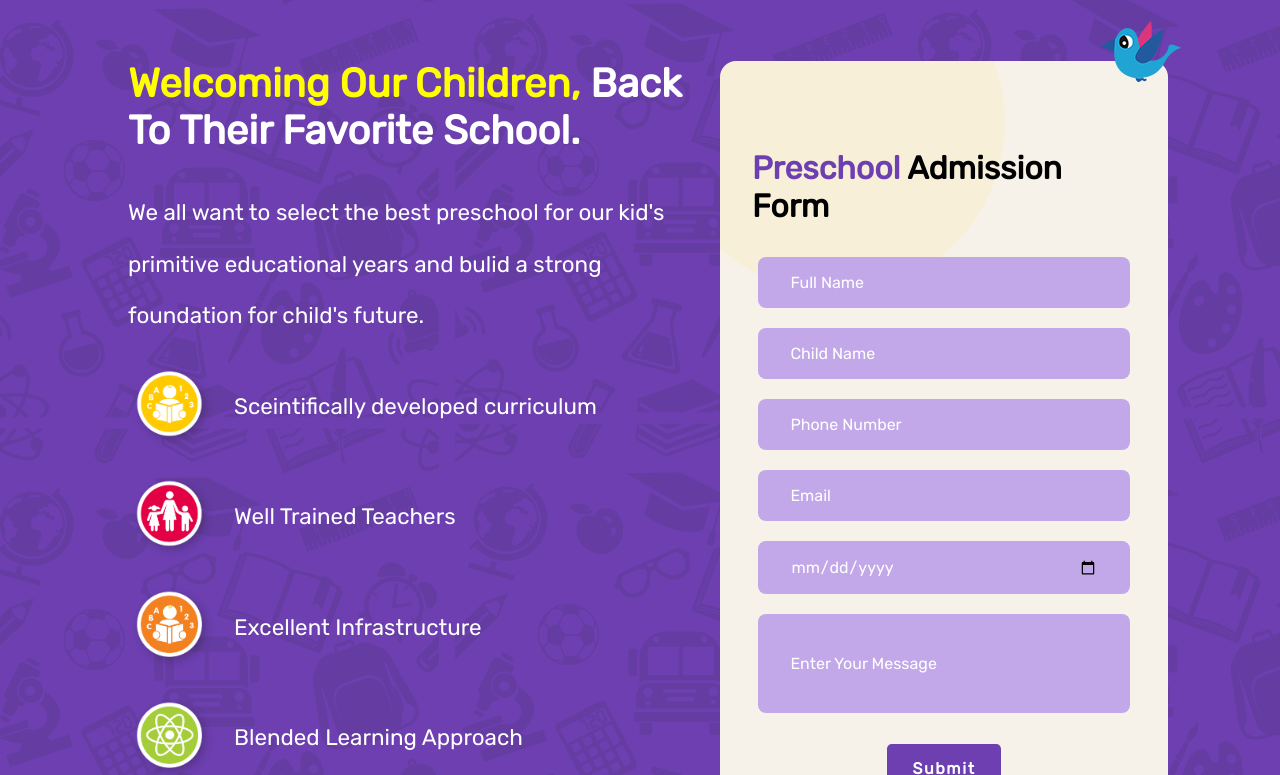
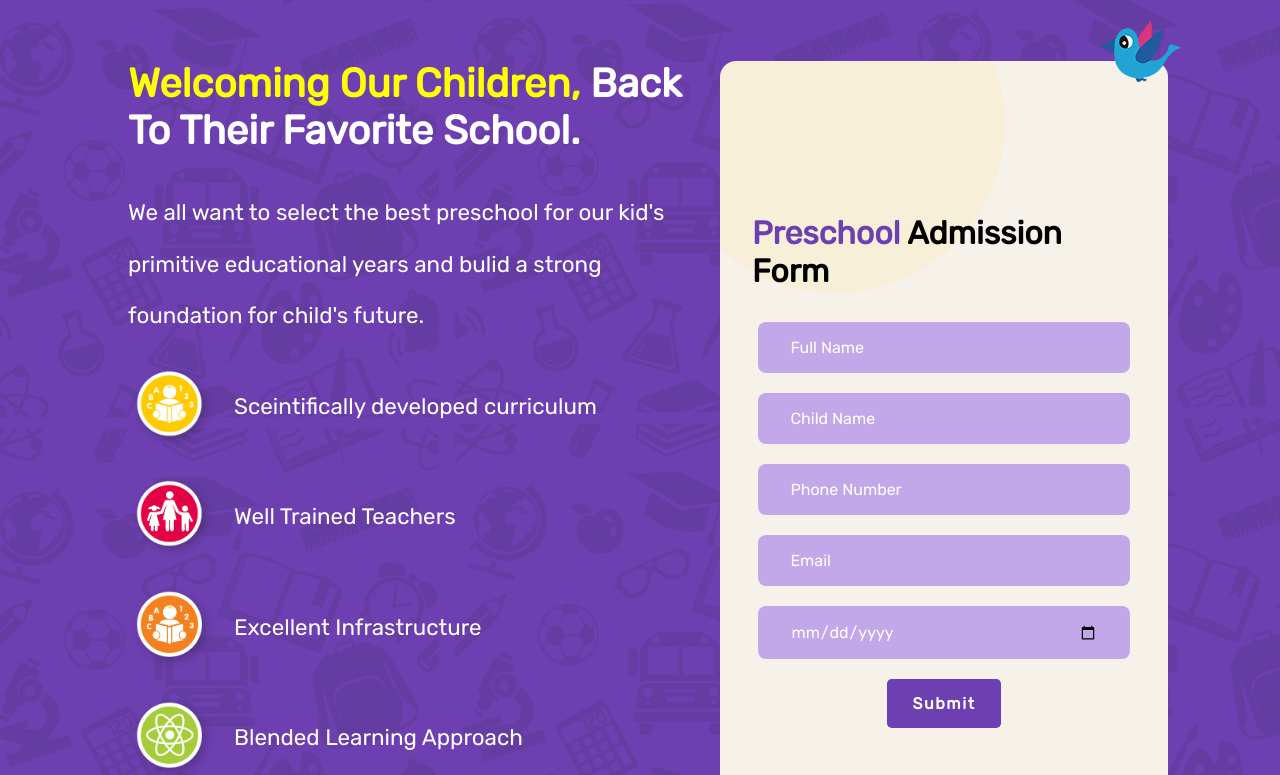
Before and after one commit to syedjunaid7/Little-Millenium-Nursey-School, a React (Create React App) app: page /admission in a window 1280 px wide. Shown: the part 387-1162 px from the top of the page. Built offline with nearby package versions, Linux system fonts and the light colour scheme.

Commit message:
Initial Commit

```diff
--- a/src/Components/MainSec/Main.jsx
+++ b/src/Components/MainSec/Main.jsx
@@ -6,7 +6,6 @@ import kangaroo from "../../assets/images/Our-Purpose.webp";
 import { ToastContainer, toast } from "react-toastify";
 import "react-toastify/dist/ReactToastify.css";
 import { useState } from "react";
-import PhoneLink from "../../assets/links/PhoneLink";
 
 export default function Main() {
   const [name, setname] = useState('');
--- a/src/pages/Admission/Admission.jsx
+++ b/src/pages/Admission/Admission.jsx
@@ -1,17 +1,32 @@
-import React, { useEffect } from "react";
+import React, { useEffect, useState } from "react";
 import "./Admission.scss";
 import icon1 from "../../assets/images/icon2.png";
 import icon2 from "../../assets/images/icon4.png";
 import icon3 from "../../assets/images/icon5.png";
 import icon4 from "../../assets/images/icon3.png";
-import { Tooltip } from "react-tooltip";
 import bird from "../../assets/images/bird.png";
 import { useNavigate } from "react-router-dom";
 import { HiOutlineChevronRight } from "react-icons/hi";
-
+import { ToastContainer, toast } from "react-toastify";
+import "react-toastify/dist/ReactToastify.css";
 export default function Adimission() {
   const navigate = useNavigate();
+  const [fName, setFname] = useState("");
+  const [cName, setCname] = useState("");
+  const [pNumber, setpNumber] = useState("");
+  const [eMail, setEmail] = useState("");
 
+  const handleSubmit = (event) => {
+    event.preventDefault();
+    if (fName !== "" || cName !== "" || pNumber !== "" || eMail !== "") {
+      toast(" We will Reach Youu Soon !");
+      setFname("");
+      setCname("");
+      setpNumber("");
+      setEmail("");
+
+    }
+  };
   return (
     <>
       <div className="topper">
@@ -55,73 +70,46 @@ export default function Adimission() {
 
         <div className="sec2-Admission" data-aos="zoom-in">
           <img src={bird} />
-
-          <form>
+          <form onSubmit={handleSubmit}>
             <h3>
               <span>Preschool </span>Admission Form
             </h3>
             <input
               type="input"
               className="input1"
-              data-tooltip-id="my-tooltip"
-              data-tooltip-content="name is required*"
               placeholder="Full Name"
+              required
+              value={fName}
+              onChange={(e) => setFname(e.target.value)}
             />
             <input
               type="text"
-              className="input2"
-              data-tooltip-id="my-tooltip"
-              data-tooltip-content="child name is required*"
               placeholder="Child Name"
-            />
-            <Tooltip
-              id="my-tooltip"
-              style={{ backgroundColor: "red" }}
-              place="bottom"
+              required
+              value={cName}
+              onChange={(e) => setCname(e.target.value)}
             />
             <input
               type="number"
-              className="input2"
-              data-tooltip-id="my-tooltip"
-              data-tooltip-content="number is required*"
               placeholder="Phone Number"
-            />
-            <Tooltip
-              id="my-tooltip"
-              style={{ backgroundColor: "red" }}
-              place="bottom"
+              required
+              value={pNumber}
+              onChange={(e) => setpNumber(e.target.value)}
             />
             <input
               type="email"
-              className="input2"
-              data-tooltip-id="my-tooltip"
-              data-tooltip-content="email is required*"
               placeholder="Email"
-            />
-            <Tooltip
-              id="my-tooltip"
-              style={{ backgroundColor: "red" }}
-              place="bottom"
+              required
+              value={eMail}
+              onChange={(e) => setEmail(e.target.value)}
             />
             <div className="date-input">
               <input
                 type="date"
-                className="input2"
-                data-tooltip-id="my-tooltip"
-                data-tooltip-content="DOB is required*"
                 placeholder="D . O . B"
-              />
-            </div>
-            <Tooltip
-              id="my-tooltip"
-              style={{ backgroundColor: "red" }}
-              place="bottom"
-            />
-            <div className="mssg-input">
-              <input
-                type="text"
-                className="mssgBox"
-                placeholder="Enter Your Message"
+                // required
+                // value={admissionData}
+                // onChange={(e) => setAdmissionData(e.target.value)}
               />
             </div>
             <button>Submit</button>
@@ -164,6 +152,8 @@ export default function Adimission() {
           </div>
         </div>
       </section>
+      <ToastContainer />
+
     </>
   );
 }
--- a/src/pages/Admission/Admission.scss
+++ b/src/pages/Admission/Admission.scss
@@ -84,15 +84,6 @@
       justify-content: center;
       width: 100%;
     }
-    .mssg-input{
-      display: flex;
-      justify-content: center;
-      width: 100%;
-      input{
-        padding: 2.5rem 2rem;
-      }
-      margin-bottom: 0.7rem;
-    }
   }
 }
 
@@ -136,54 +127,13 @@
   }
 }
 
-
-// @media (max-width: 768px) {
-//   .admission-container {
-//     flex-direction: column;
-//     padding: 1rem;
-//   }
-//   .sec1-Admission {
-//     text-align: center;
-//     .icons-box {
-//       gap: 0;
-//     }
-//     img {
-//       width: 25%;
-//     }
-//   }
-
-//   .sec2-Admission {
-//     padding: 0.7rem;
-//     padding-bottom: 1rem;
-//     button {
-//       width: 40%;
-//     }
-//     .mssgBox {
-//       padding: 2rem 1.2rem;
-//     }
-//     input {
-//       width: 85%;
-//     }
-//   }
-//   .sec3-Admission {
-//     padding: 5rem 1rem;
-//     .process-card {
-//       margin-top: 30px;
-//       flex-direction: column;
-//       div {
-//         width: auto;
-//         height: 20vh;
-//       }
-//     }
-//   }
-// }
 @media (max-width: 1920px) {
   .admission-container .sec2-Admission {
     margin-bottom: 0;
   }
 }
 
-@media(max-width : 400px){
+@media(max-width : 768px){
   .admission-container .sec1-Admission h1 {
     font-size: var(--mobile-scree-h1);
     margin-bottom: 15px;
```
